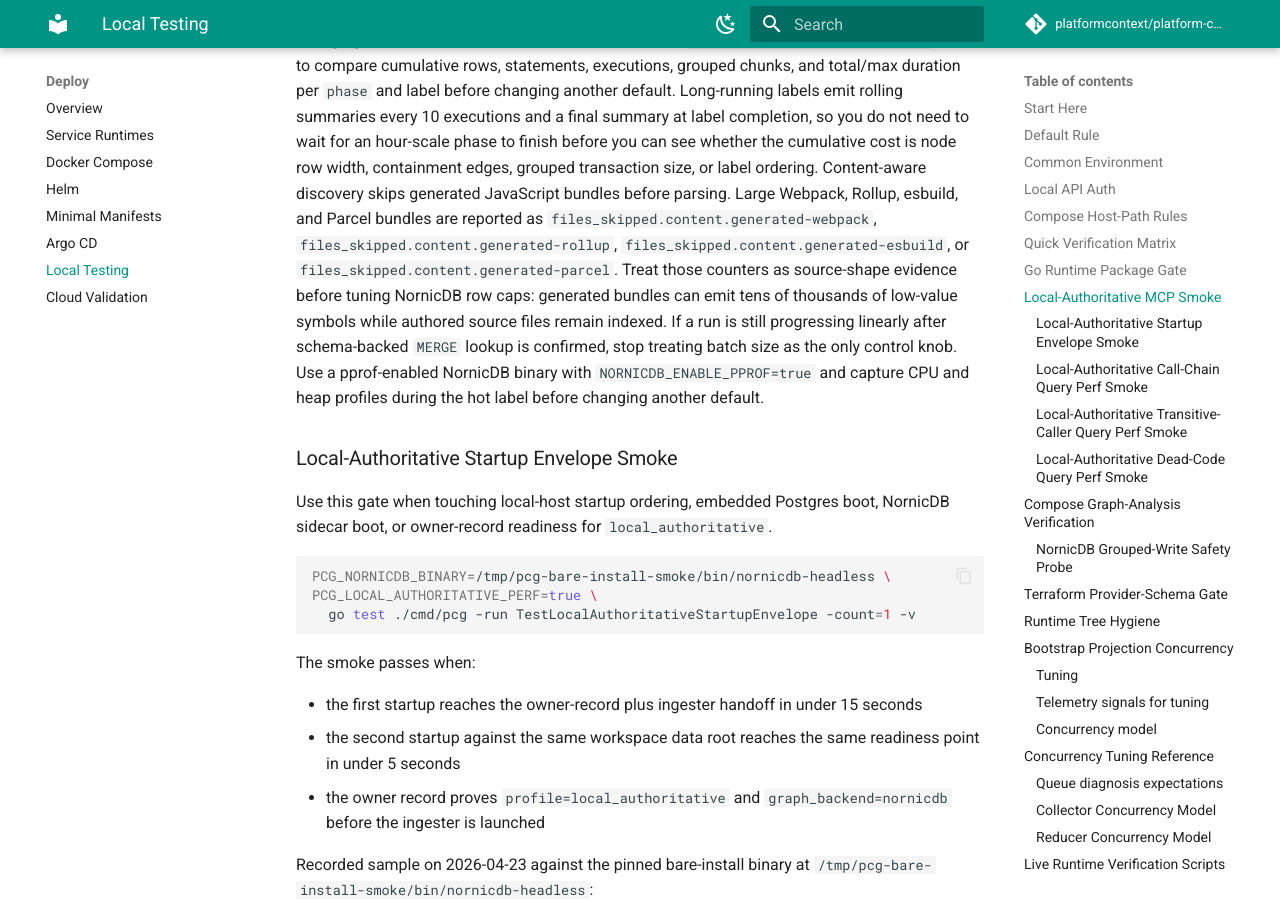
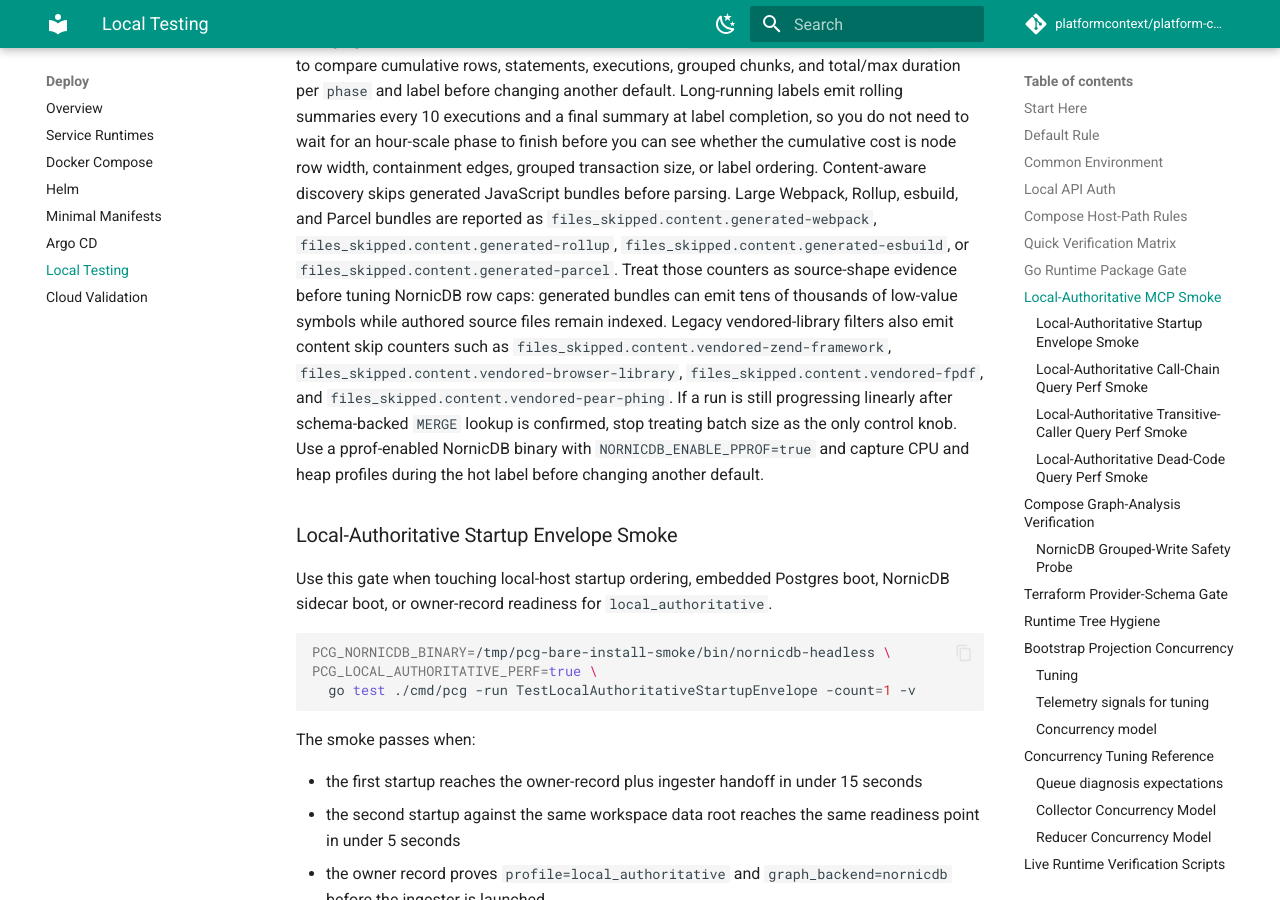
Before and after one commit to platformcontext/platform-context-graph, an MkDocs documentation site: the page built from docs/docs/reference/local-testing.md, in a window 1280 px wide and 900 px high, scrolled down 6945 px. Built offline with MkDocs 1.6.1 and Material for MkDocs 9.7.7, drawn with Linux system fonts in a browser that asks for light colours; comment, search, counter and statistics services are not loaded; some of the changed text lies outside the part shown.

Commit message:
fix(collector): skip vendored pear phing sources

````diff
--- a/docs/docs/reference/local-testing.md
+++ b/docs/docs/reference/local-testing.md
@@ -283,6 +283,11 @@
 `files_skipped.content.generated-parcel`. Treat those counters as source-shape
 evidence before tuning NornicDB row caps: generated bundles can emit tens of
 thousands of low-value symbols while authored source files remain indexed.
+Legacy vendored-library filters also emit content skip counters such as
+`files_skipped.content.vendored-zend-framework`,
+`files_skipped.content.vendored-browser-library`,
+`files_skipped.content.vendored-fpdf`, and
+`files_skipped.content.vendored-pear-phing`.
 If a run is still progressing linearly after schema-backed `MERGE` lookup is
 confirmed, stop treating batch size as the only control knob. Use a
 pprof-enabled NornicDB binary with `NORNICDB_ENABLE_PPROF=true` and capture CPU
@@ -687,7 +692,7 @@
 contributing little repo-authored code truth. Legacy repos that check
 third-party packages outside a conventional `vendor/` directory are also pruned
 for known library families such as Zend Framework,
-jQuery/Galleria/Shadowbox/Sizzle/SWFObject, and FPDF.
+jQuery/Galleria/Shadowbox/Sizzle/SWFObject, FPDF, and PEAR/Phing.
 
 ```bash
 PCG_FILESYSTEM_HOST_ROOT=/path/to/your/repos docker compose up --build
````
Also changed, not shown: docs/docs/adrs/2026-04-20-embedded-local-backends-implementation-plan.md (+1 -0 lines), docs/docs/adrs/2026-04-22-nornicdb-graph-backend-candidate.md (+1 -0 lines), docs/docs/reference/telemetry/metrics.md (+2 -1 lines), 2 other files.
